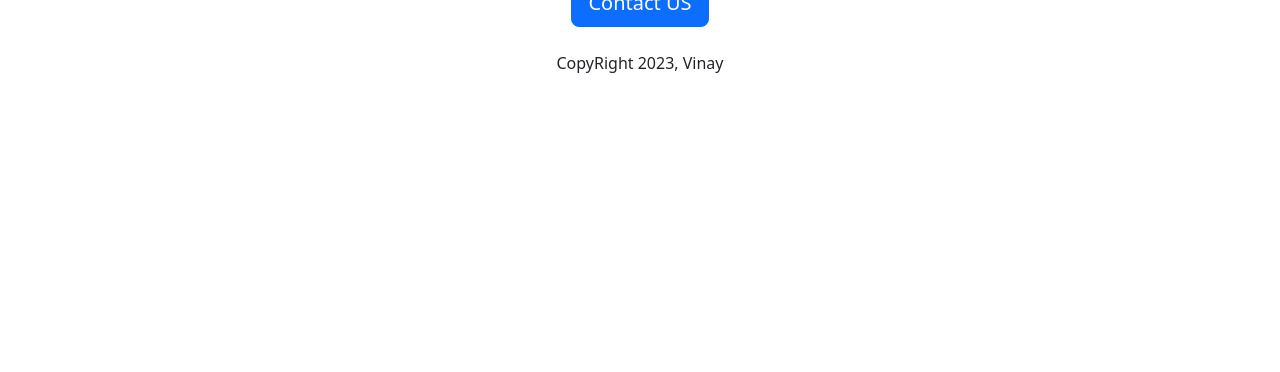
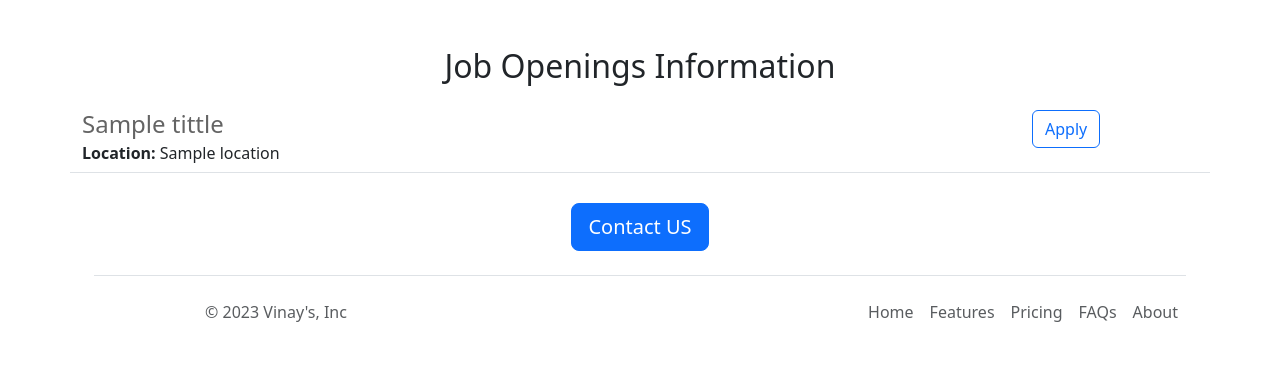
Before and after one commit to akumarvinay/vinay-job-search-app-v2, a Flask app: template templates/home.html in a window 1280 px wide. Shown: the part 863-1235 px from the top of the page. Before the commit the page ends 936 px from the top, so only its background shows below. Run offline with Flask 3, Linux system fonts and the light colour scheme; the template is opened without the code that fills it: most values are stand-ins (such as "Sample title", 1, 10 or a date in 2020).

Commit message:
Functional and aesthetic improvements

```diff
--- /dev/null
+++ b/templates/footer.html
@@ -0,0 +1,17 @@
+<div class="container">
+  <footer class="d-flex flex-wrap justify-content-between align-items-center py-3 my-4 border-top">
+    <p class="col-md-4 mb-0 text-body-secondary">&copy; 2023 Vinay's, Inc</p>
+
+    <a href="/" class="col-md-4 d-flex align-items-center justify-content-center mb-3 mb-md-0 me-md-auto link-body-emphasis text-decoration-none">
+      <svg class="bi me-2" width="40" height="32"><use xlink:href="#bootstrap"/></svg>
+    </a>
+
+    <ul class="nav col-md-4 justify-content-end">
+      <li class="nav-item"><a href="#" class="nav-link px-2 text-body-secondary">Home</a></li>
+      <li class="nav-item"><a href="#" class="nav-link px-2 text-body-secondary">Features</a></li>
+      <li class="nav-item"><a href="#" class="nav-link px-2 text-body-secondary">Pricing</a></li>
+      <li class="nav-item"><a href="#" class="nav-link px-2 text-body-secondary">FAQs</a></li>
+      <li class="nav-item"><a href="#" class="nav-link px-2 text-body-secondary">About</a></li>
+    </ul>
+  </footer>
+</div>
--- a/templates/home.html
+++ b/templates/home.html
@@ -7,6 +7,7 @@
          width: 100%;
          height: 360px;
          object-fit: cover;
+           padding-bottom: 15px;
          }
       </style>
       <meta charset="utf-8">
@@ -14,22 +15,29 @@
       <link href="https://cdn.jsdelivr.net/npm/bootstrap@5.3.2/dist/css/bootstrap.min.css" rel="stylesheet" integrity="sha384-T3c6CoIi6uLrA9TneNEoa7RxnatzjcDSCmG1MXxSR1GAsXEV/Dwwykc2MPK8M2HN" crossorigin="anonymous">
    </head>
    <body>
+      {% include 'nav-bar.html' %}
+      <h1 class="text-center mt-2 mb-4"> {{company}} Devops and Cloud careers</h1>
+      <img id="banner" class="img-fluid" src= "/static/banner.jpg">
       <div class=container>
-         <h1 class="text-center mt-2 mb-4"> {{company}} Devops and Cloud careers</h1>
-         <img id="banner" class="img-fluid" src= "https://vinay-job-search-app--akumarvinay.repl.co/static/banner.jpg">
          <h2 class="text-center mt-2 mb-4">About Devops and Cloud</h2>
-         <p class="lead">Lorem ipsum dolor sit amet, consectetur adipiscing elit, sed do eiusmod tempor incididunt ut labore et dolore magna aliqua. Ut enim ad minim veniam, quis nostrud exercitation ullamco laboris nisi ut aliquip ex ea commodo consequat. Duis aute irure dolor in reprehenderit in voluptate velit esse cillum dolore eu fugiat nulla pariatur. Excepteur sint occaecat cupidatat non proident, sunt in culpa qui officia deserunt mollit anim id est laborum.</p>
+
+         <div class="row mb-5">
+           <div class="col-md-6">
+              <p class="lead">Lorem ipsum dolor sit amet, consectetur adipiscing elit, sed do eiusmod tempor incididunt ut labore et dolore magna aliqua. Ut enim ad minim veniam, quis nostrud exercitation ullamco laboris nisi ut aliquip ex ea commodo consequat. Duis aute irure dolor in reprehenderit in voluptate velit esse cillum dolore eu fugiat nulla pariatur. Excepteur sint occaecat cupidatat non proident, sunt in culpa qui officia deserunt mollit anim id est laborum.</p>
+          </div>
+          <div class="d-none d-md-block col-md-6">
+                 <image src="/static/colleagues.jpg" style="height: 300px; border-radius: 20px">
+          </div>
+        </div>
          <h2 class="text-center mt-2 mb-4">Job Openings Information</h2>
           <div>
             {% for job in jobs %}
               {% include 'jobsinfo.html' %}
             {% endfor %}
           </div>
-         <p class="text-center">TO DO - jobs listing here</p>
-
          <div class="text-center">
-            <button  class="btn btn-primary btn-lg">Contact US</button>
-            <p class=mt-4> CopyRight 2023, Vinay</p>
+            <a  target="_blank" href="mailto:avinaykumar@devops.com?subject=Question%20about%20job%20openings&body=A%20simple%20body%0D%0A" class="btn btn-primary btn-lg">Contact US</a>
+            {% include 'footer.html' %}
          </div>
       </div>
    </body>
--- a/templates/jobsinfo.html
+++ b/templates/jobsinfo.html
@@ -7,6 +7,7 @@
     {% endif %}
   </div>
   <div class="col-2">
-    <button type="button" class="btn btn-outline-primary">Apply</button>
+    <!-- <button type="button" class="btn btn-outline-primary">Apply</button> -->
+    <a target="_blank" href="mailto:vinaykumar.devops.com?subject=Apply%20for%20{{job['Tittle']}}%20role&body=A%20simple%20body%0D%0AName%3A%20%3C%3E%0D%0ALinkedin%20URL%3A%20%3C%3E%0D%0AJob%20Profile%20link%3A%20%3C%3E" class="btn btn-outline-primary">Apply</a>
   </div>
 </div>
--- /dev/null
+++ b/templates/nav-bar.html
@@ -0,0 +1,11 @@
+<nav class="navbar fixed-top bg-body-tertiary bg-white shadow-sm p-2 mb-4 bg-body-tertiary rounded">
+  <div class="container">
+    <a class="navbar-brand" href="#">
+      <img src="/static/navbar.svg" alt="Bootstrap" width="30" height="24">
+      Vinay's
+    </a>
+  </div>
+</nav>
+<div style="height: 52px;">
+
+</div>
```
Also changed, not shown: static/navbar.svg (added), 1 other file.
